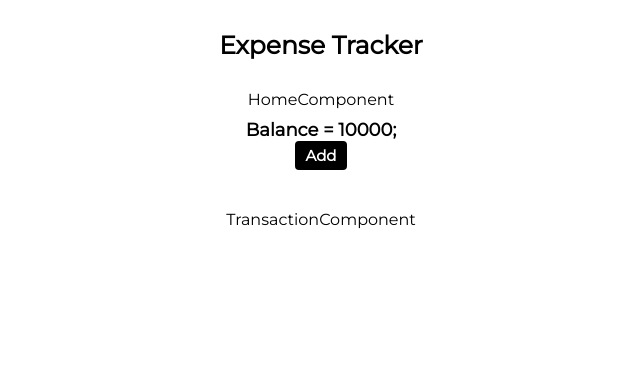
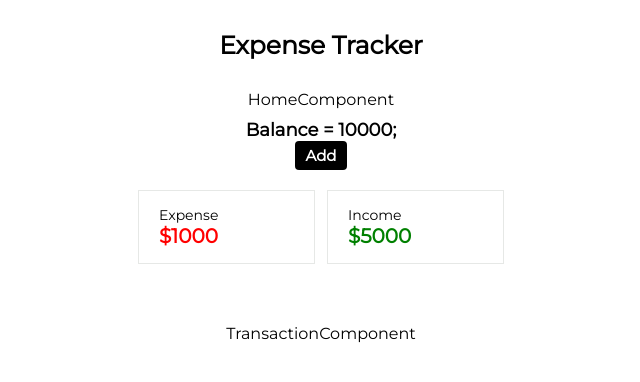
Before and after one commit to adarshahelvar/React-Expense-Tracker-auth-, a React (Create React App) app: page / in a window 1280 px wide. Shown: the top 382 px of the page, without its empty margins (319-959 px from the left). Built offline with nearby package versions, Linux system fonts and the light colour scheme; the HTML template or start-up script is replaced by a standard one.

Commit message:
Colours for income and expense

```diff
--- a/src/modules/home/overviewComponent.js
+++ b/src/modules/home/overviewComponent.js
@@ -38,6 +38,14 @@ const OverviewComponent = (props)=>{
                 <AddTransaction onClick={()=>toggleAddTransactionVisible(!isAddTransactionVisible)}>{isAddTransactionVisible ? "Cancel" : "Add"}</AddTransaction>
             </BalanceBox>
             {isAddTransactionVisible && <AddTransactionView toggleAddTransactionVisible={toggleAddTransactionVisible} addTransaction={props.addTransaction}/>}
+            <ExpenseContainer>
+                <ExpenseBox isIncome={false}>
+                    Expense <span>$1000</span>
+                </ExpenseBox>
+                <ExpenseBox isIncome={true}>
+                    Income <span>$5000</span>
+                </ExpenseBox>
+            </ExpenseContainer>
         </Container>
     )
 }
@@ -99,5 +107,26 @@ const RadioBox = styled.div`
     }
 `;
 
+const ExpenseContainer = styled.div`
+    display:flex;
+    flex-direction: row;
+    gap: 12px;
+    margin: 20px;
+`;
+
+const ExpenseBox = styled.div`
+    display:flex;
+    flex-direction: column;
+    border: 1px solid #e6e8e6;
+    padding: 15px 20px;
+    width: 135px;
+    font-size: 14px;
+    & span{
+        font-weight: bold;
+        font-size: 20px;
+        color:${props => props.isIncome ? 'green' : 'red'}
+    }
+`;
+
 
 export default OverviewComponent;
```
